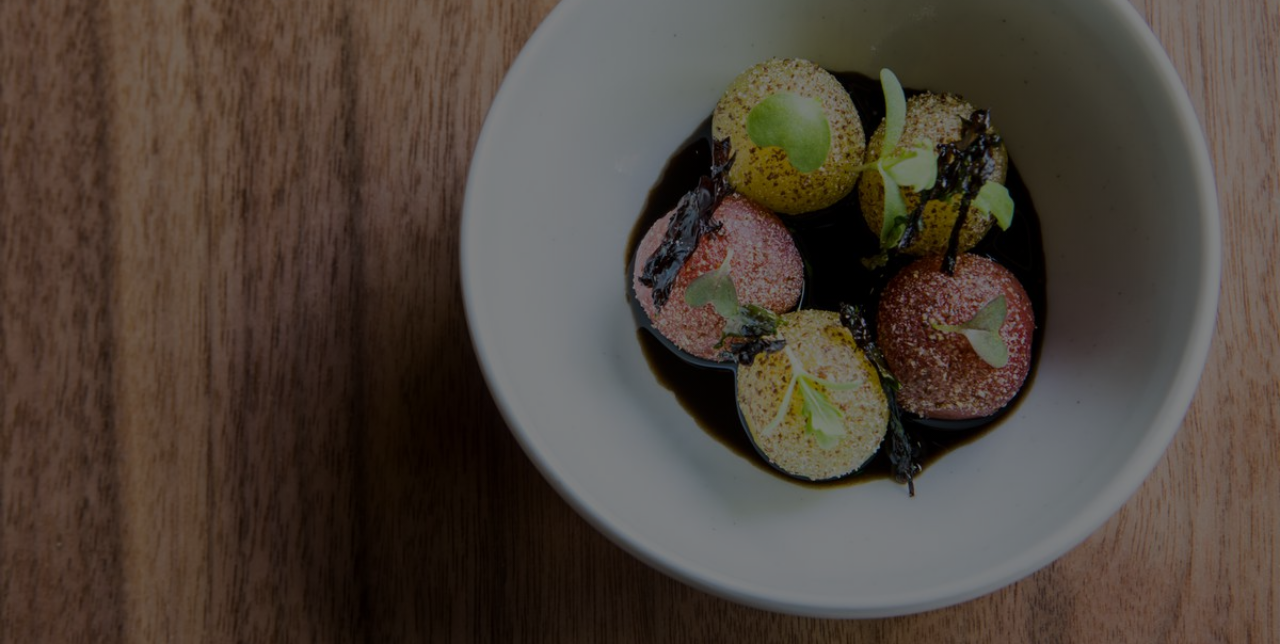
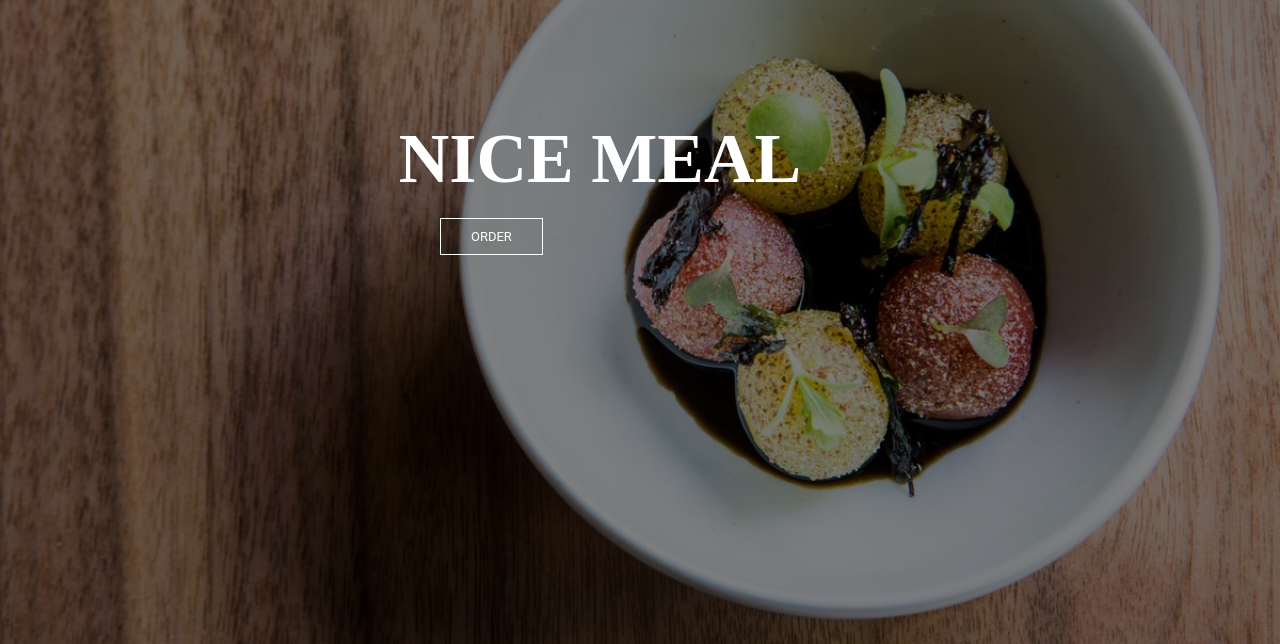
Before and after one commit to Yusuph15/Restaurant-p, a plain HTML site: page Index.html in a window 1280 px wide. Shown: the part 156-800 px from the top of the page. Drawn offline with Linux system fonts and the light colour scheme.

Commit message:
Heading(h1) and Button /7-AUG

```diff
--- a/Index.html
+++ b/Index.html
@@ -18,9 +18,20 @@
                 <li><a href="">ABOUT US</a></li>
             </ul>
         </div>
-         </header>
+
          <div class="heading">
               <h1> NICE MEAL </h1>
+
+
+              <div class="Button">
+                  <a href="" class="btn btn-one">ORDER   </a>
+              </div>
          </div>
+
+
+
+        </header>
+
+
 </body>
 </html>
--- a/styleA.css
+++ b/styleA.css
@@ -73,3 +73,42 @@ header
             margin-top: 0px;
 
         }
+     h1
+        {
+            color: white;
+            text-transform: uppercase;
+            font-size: 70px;
+            text-align: center;
+            margin-top: 275px;
+
+        }
+
+        .Button
+            {
+                margin-top: 30px;
+                margin-left: 440px;
+
+            }
+
+         .btn
+            {
+                 border: 1px solid white;
+                 padding: 10px 30px;
+                 color: white;
+                text-decoration: none;
+                margin-right: 5px;
+                font-size: 13px;
+                text-transform: uppercase;
+
+            }
+
+            .btn-one
+                {
+                    font-family: "Roboto", sans-serif;
+                }
+
+            .btn-one:hover
+                {
+                    background-color: darkorange;
+                    transition: all 0.5s ease ease-in;
+                }
```
